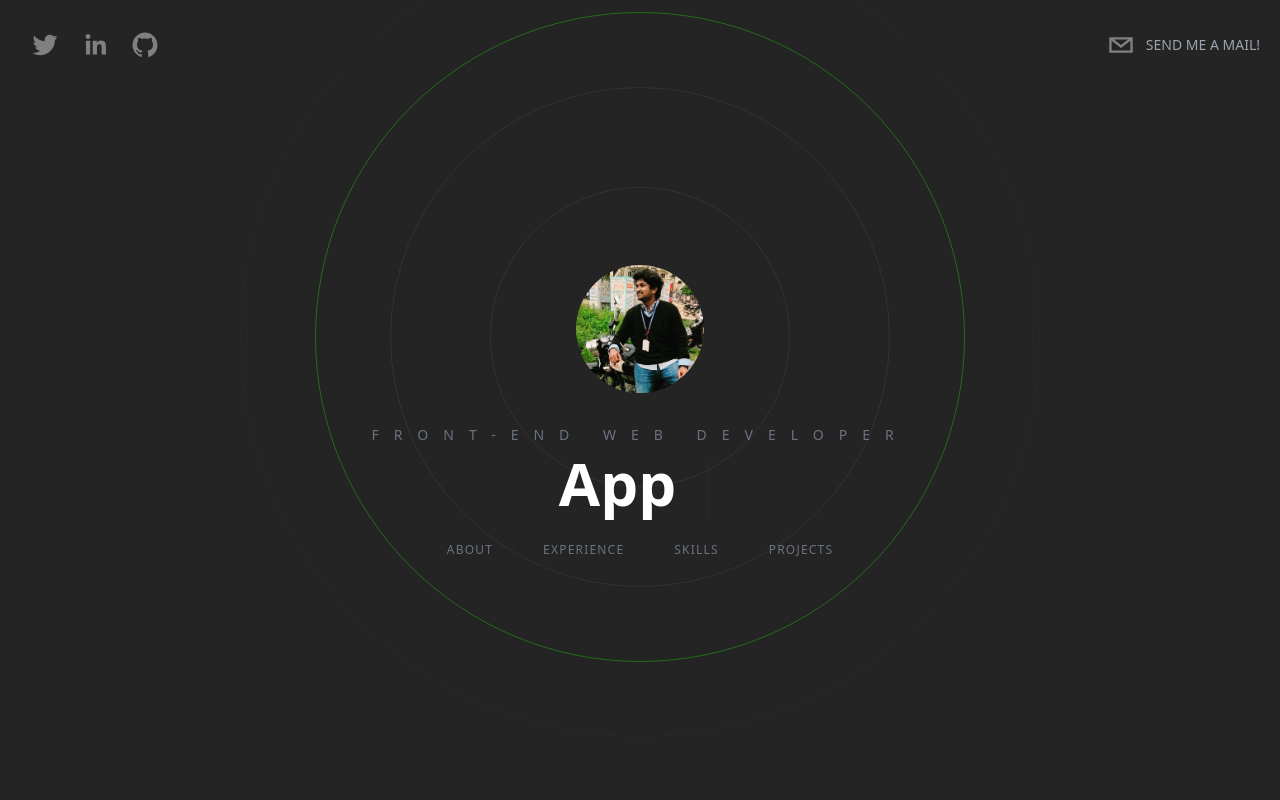
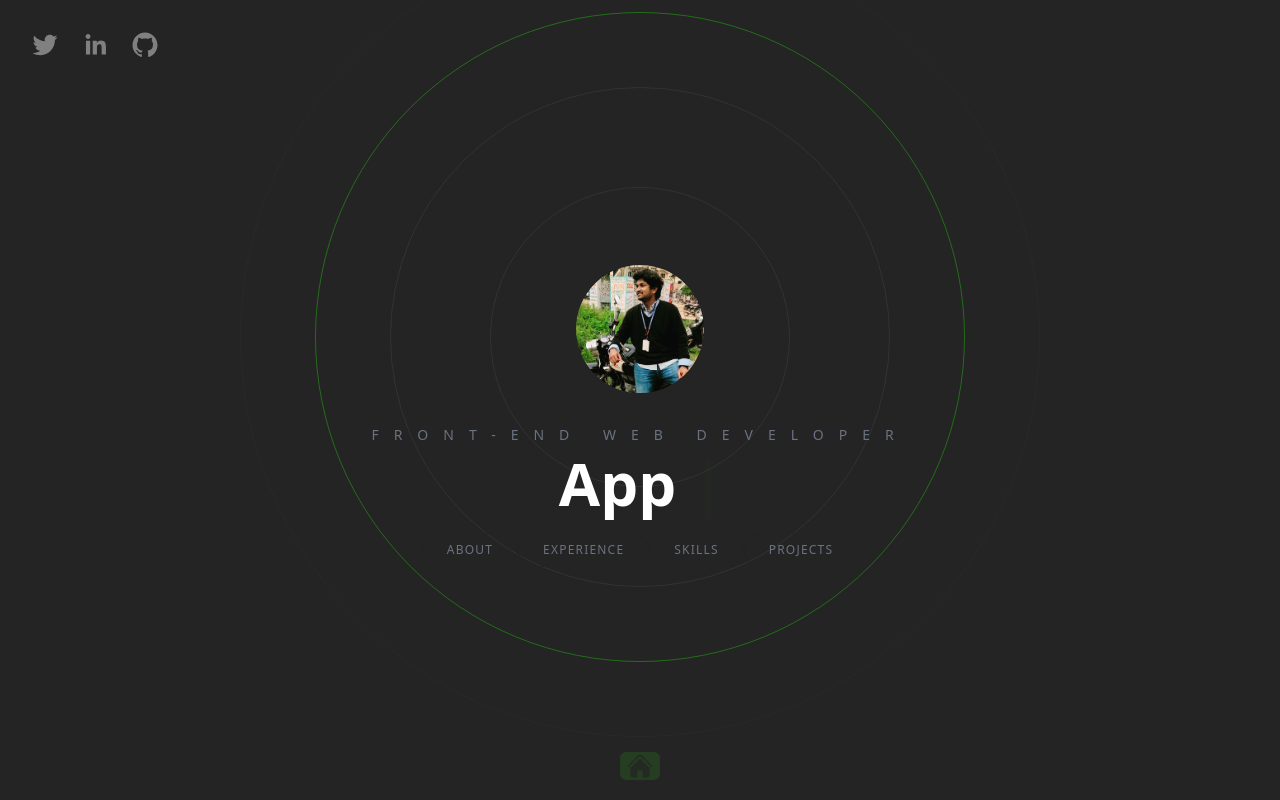
Before and after one commit to sathwic97/portfolio-1, a Next.js app: page / in a window 1280 px wide. Built offline with nearby package versions, Linux system fonts and the light colour scheme.

Commit message:
modified front-end

```diff
--- a/components/ContactMe.tsx
+++ b/components/ContactMe.tsx
@@ -2,6 +2,7 @@ import React from 'react';
 import {motion} from 'framer-motion';
 import {PhoneIcon, MapPinIcon, EnvelopeIcon} from '@heroicons/react/24/solid';
 import { useForm, Resolver } from 'react-hook-form';
+
 
 type FormValues = {
     name: string;
--- a/components/Header.tsx
+++ b/components/Header.tsx
@@ -35,8 +35,9 @@ export default function Header({}: Props) {
             bgColor='transparent'/>
         </motion.div>
 
+{/*
+        <Link href='#contact'>
 
-        <Link href="#contact">
         <motion.div
         initial={{
             x: 500,
@@ -59,7 +60,9 @@ export default function Header({}: Props) {
             bgColor='transparent'/>
             <p className='uppercase hidden md:inline-flex text-sm text-gray-400'>Send me a mail!</p>
         </motion.div>
-        </Link>
+
+        </Link> */}
+
     </header>
 
   )
--- a/components/Hero.tsx
+++ b/components/Hero.tsx
@@ -17,7 +17,7 @@ export default function Hero({}: Props) {
         delaySpeed: 2000,
     });
   return (
-    <div className='h-screen flex flex-col space-y-8 items-center justify-center text-center overflow-hidden'>
+    <div id='hero' className='h-screen flex flex-col space-y-8 items-center justify-center text-center overflow-hidden'>
         <BackgroundCircles/>
 <motion.div
 initial={{
--- a/pages/index.tsx
+++ b/pages/index.tsx
@@ -9,6 +9,8 @@ import Experience from '@/components/Experience';
 import Skills from '@/components/Skills';
 import Projects from '@/components/Projects';
 import ContactMe from '@/components/ContactMe';
+import Link from 'next/link';
+import { HomeIcon } from '@heroicons/react/24/solid';
 
 const inter = Inter({ subsets: ['latin'] })
 
@@ -37,9 +39,18 @@ export default function Home() {
     <section id='projects' className='snap-start'>
       <Projects/>
     </section>
-<section id="contact" className='snap-start'>
+<section id='contact' className='snap-start'>
   <ContactMe/>
 </section>
+
+<Link href="#hero">
+<footer className='sticky bottom-5 w-full cursor-pointer'>
+<div className='flex items-center justify-center'>
+  <button type="button" className='rounded-md bg-[#39FF14]/40 opacity-30 hover:opacity-80 text-gray-400/80 text-lg' ><HomeIcon className='text-[#242424] h-7 w-10 animate-pulse'/></button>
+
+</div>
+</footer>
+</Link>
     </div>
   )
 }
```
